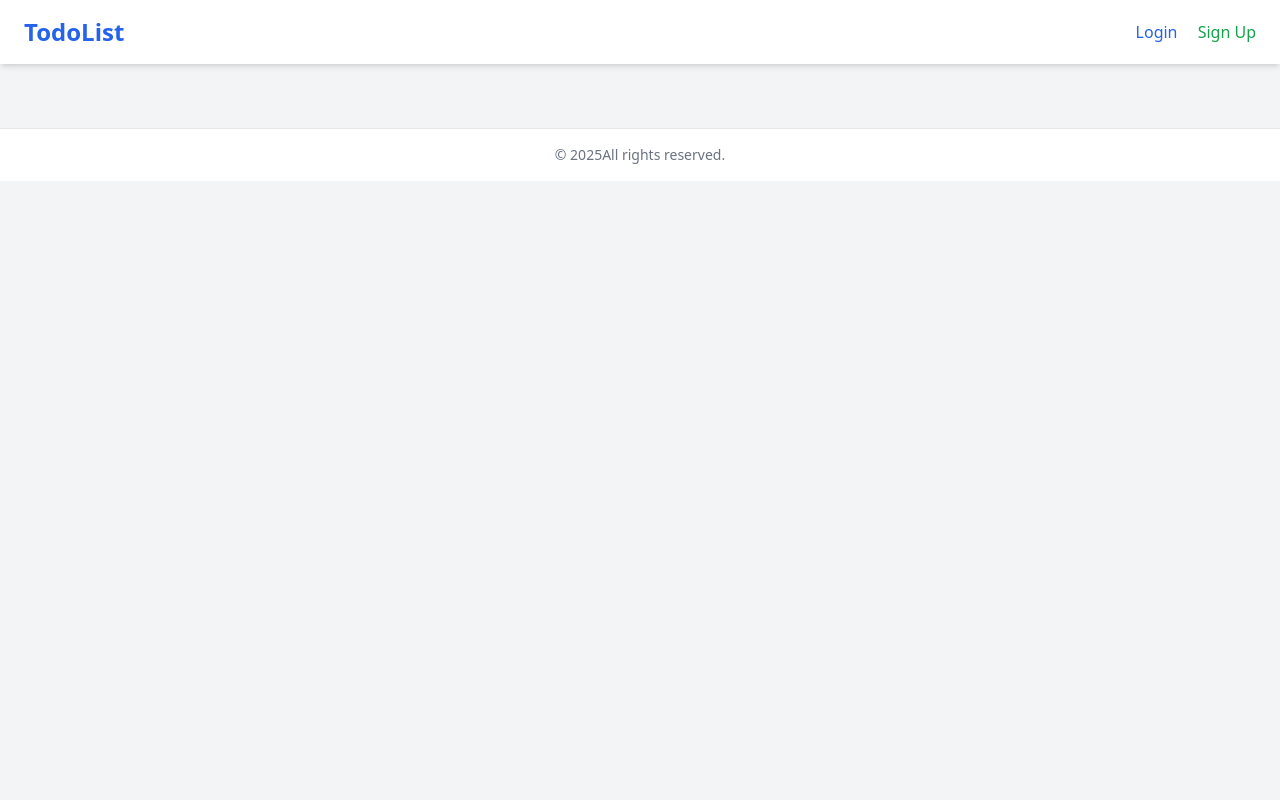
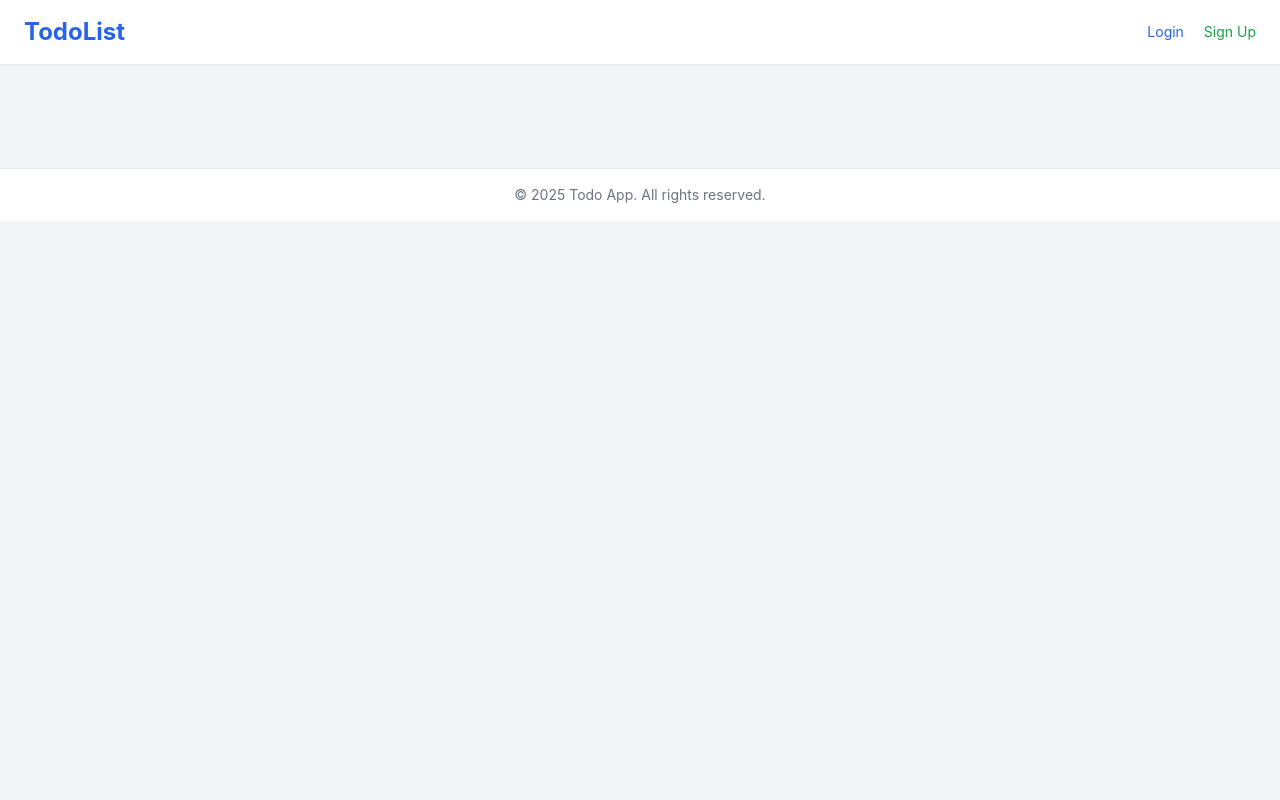
Before and after one commit to PrabinPyakurel82/djangotodoapp, a Django app: template templates/base.html in a window 1280 px wide. Run offline with Django 5.2, Linux system fonts and the light colour scheme; the template is opened without the code that fills it, so the values that code supplies are empty; some libraries are stand-ins or nearby versions.

Commit message:
updated templates

```diff
--- a/templates/base.html
+++ b/templates/base.html
@@ -7,16 +7,28 @@
   <meta name="viewport" content="width=device-width, initial-scale=1.0">
   <!-- Tailwind CDN -->
   <script src="https://cdn.tailwindcss.com"></script>
+  <!-- Optional: Tailwind config if needed -->
+  <script>
+    tailwind.config = {
+      theme: {
+        extend: {
+          fontFamily: {
+            sans: ['Inter', 'sans-serif'],
+          },
+        }
+      }
+    }
+  </script>
 </head>
-<body class="bg-gray-100 min-h-screen font-sans">
+<body class="bg-gray-100 min-h-screen font-sans antialiased">
 
   <!-- Navbar -->
-    <nav class="bg-white shadow-md py-4 px-6 flex justify-between items-center">
-        <a href="/" class="text-2xl font-bold text-blue-600">TodoList</a>
+  <nav class="bg-white shadow-sm py-4 px-6 flex justify-between items-center">
+    <a href="/" class="text-2xl font-bold text-blue-600 hover:text-blue-700 transition">TodoList</a>
 
-        <div class="space-x-4">
+    <div class="space-x-4 text-sm">
       {% if user.is_authenticated %}
-                <span class="text-gray-700">Hello, {{ user.username }} 👋</span>
+        <span class="text-gray-700">Hello, <strong>{{ user.username }}</strong> 👋</span>
         <a href="{% url 'account_logout' %}" class="text-red-600 hover:underline">Logout</a>
       {% else %}
         <a href="{% url 'account_login' %}" class="text-blue-600 hover:underline">Login</a>
@@ -28,20 +40,21 @@
   <!-- Content Section -->
   <main class="container mx-auto py-8 px-4">
     {% if messages %}
-            <div>
+      <div class="space-y-3">
         {% for message in messages %}
-                    <div class="mb-4 p-4 rounded bg-blue-100 text-blue-800">
+          <div class="p-4 rounded-md bg-blue-100 text-blue-800 border border-blue-300">
             {{ message }}
           </div>
         {% endfor %}
       </div>
     {% endif %}
+
     {% block content %}{% endblock %}
   </main>
 
   <!-- Footer -->
-    <footer class="bg-white text-center py-4 text-sm text-gray-500 border-t">
-        &copy; {{ year|default:2025 }}All rights reserved.
+  <footer class="bg-white text-center py-4 text-sm text-gray-500 border-t mt-10">
+    &copy; {{ year|default:"2025" }} Todo App. All rights reserved.
   </footer>
 
 </body>
```
Also changed, not shown: templates/account/login.html (+20 -10 lines). Lines whose indentation alone changed are shown as unchanged.
